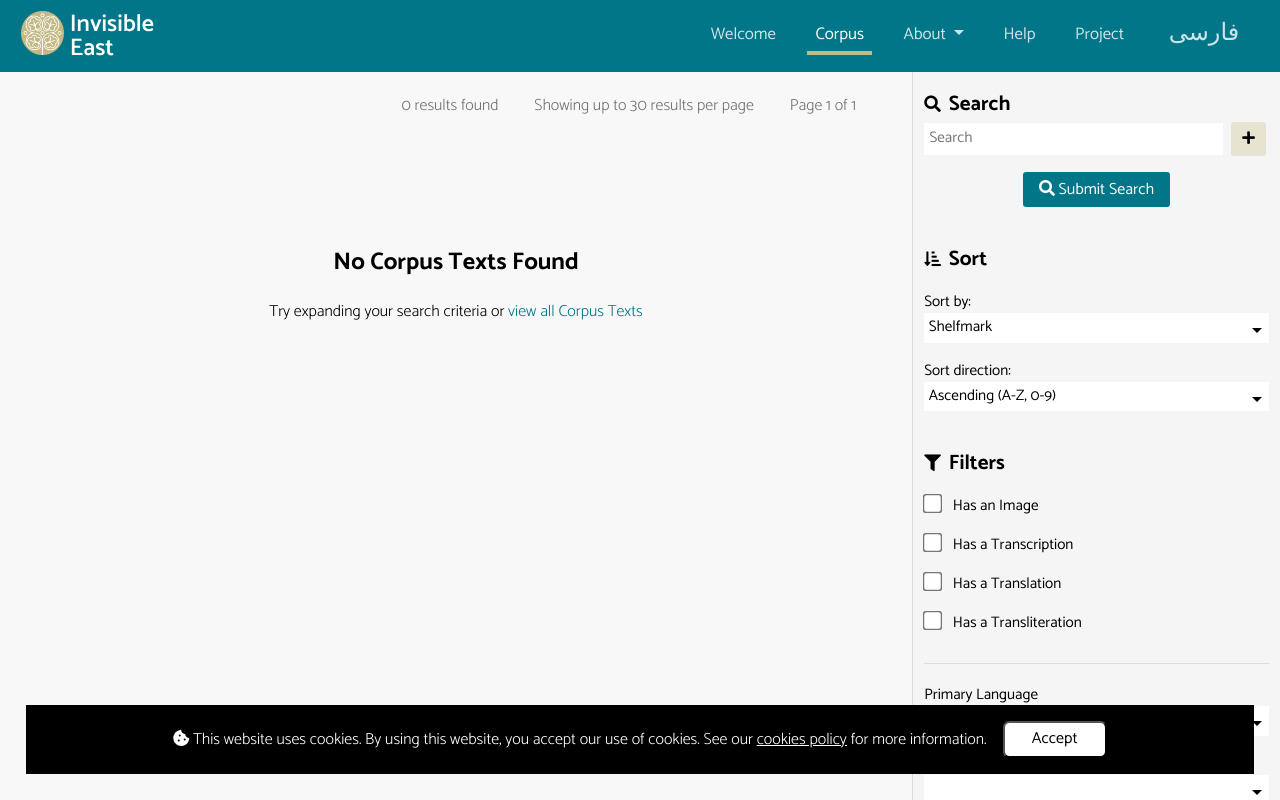
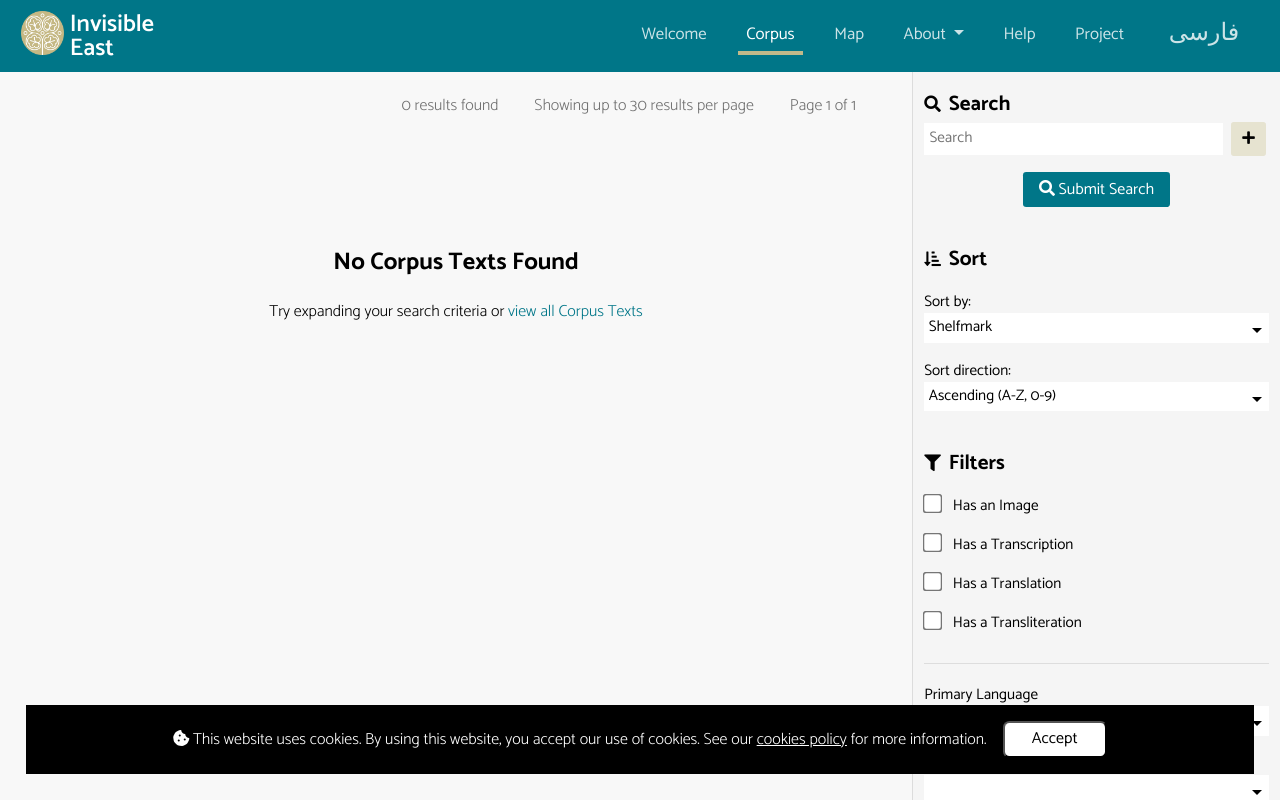
Before and after one commit to invisibleeast/invisible-east-website, a Django app: page /corpus/ in a window 1280 px wide. Run offline with Django 4.2, Linux system fonts and the light colour scheme; data that the repository does not hold is empty; parts of the project's set-up code (start-up, migrations or seed data) failed here and were passed over.

Commit message:
added maps

```diff
--- a/django/core/static/css/custom.css
+++ b/django/core/static/css/custom.css
@@ -1383,6 +1383,15 @@ main section {
     display: block;
 }
 
+/* ---------- Map ---------- */
+
+#corpus-map-iframe {
+    width: 95vw;
+    margin: 3em auto;
+    height: 80vh;
+    display: block;
+}
+
 /* ---------- Help ---------- */
 
 #help-list-head-search {
--- a/django/core/templates/base.html
+++ b/django/core/templates/base.html
@@ -77,8 +77,14 @@
                     </li>
                     <!-- Corpus -->
                     <li class="nav-item">
-                        <a class="nav-link{% if "/corpus/" in request.path %} active{% endif %}" href="{% url 'corpus:text-list' %}">
+                        <a class="nav-link{% if "/corpus/" in request.path and '/corpus/map' not in request.path %} active{% endif %}" href="{% url 'corpus:text-list' %}">
                             Corpus
+                        </a>
+                    </li>
+                    <!-- Map -->
+                    <li class="nav-item">
+                        <a class="nav-link{% if "/corpus/map" in request.path %} active{% endif %}" href="{% url 'corpus:map' %}">
+                            Map
                         </a>
                     </li>
                     <!-- About -->
--- a/django/corpus/admin.py
+++ b/django/corpus/admin.py
@@ -122,9 +122,9 @@ class SlTextFolioTagAdminView(GenericSlAdminView):
     """
     Customise the SlTextFolioTag, in addition to GenericSlAdminView
     """
-    list_display = ('id', 'name', 'category')
+    list_display = ('name', 'category', 'latitude', 'longitude')
     list_filter = ('category',)
-    search_fields = ('id', 'name', 'category__name')
+    search_fields = ('name', 'category__name')
 
 
 #
--- a/django/corpus/models.py
+++ b/django/corpus/models.py
@@ -286,6 +286,11 @@ class SlTextFolioTag(SlAbstract):
     A tag of terms found in text folios
     """
     category = models.ForeignKey('SlTextFolioTagCategory', on_delete=models.RESTRICT, related_name='tags')
+    latitude = models.CharField(max_length=255, blank=True, null=True, help_text='Use if this tag can be located on a map (e.g. is a toponym)')
+    longitude = models.CharField(max_length=255, blank=True, null=True, help_text='Use if this tag can be located on a map (e.g. is a toponym)')
+
+    class Meta:
+        ordering = ['category__name', 'name', 'id']
 
 
 class SlM2MPersonToPersonRelationshipType(SlAbstract):
--- a/django/corpus/urls.py
+++ b/django/corpus/urls.py
@@ -14,5 +14,8 @@ urlpatterns = [
 
     # TextFolioTransLineDrawnOnImage
     path('textfoliotranslinedrawnonimage/manage/', views.TextFolioTransLineDrawnOnImageManageView.as_view(), name='textfoliotranslinedrawnonimage-manage'),
-    path('textfoliotranslinedrawnonimage/failed/', views.TextFolioTransLineDrawnOnImageFailedTemplateView.as_view(), name='textfoliotranslinedrawnonimage-failed')
+    path('textfoliotranslinedrawnonimage/failed/', views.TextFolioTransLineDrawnOnImageFailedTemplateView.as_view(), name='textfoliotranslinedrawnonimage-failed'),
+
+    # Map
+    path('map', views.MapTemplateView.as_view(), name='map'),
 ]
--- a/django/corpus/views.py
+++ b/django/corpus/views.py
@@ -735,3 +735,11 @@ class TextFolioTransLineDrawnOnImageFailedTemplateView(TemplateView):
     """
 
     template_name = 'corpus/textfoliotranslinedrawnonimage-failed.html'
+
+
+class MapTemplateView(TemplateView):
+    """
+    Class based view to show a template that includes an embedded map of the data
+    """
+
+    template_name = 'corpus/map.html'
```
Also changed, not shown: django/corpus/templates/corpus/map.html (added, +10 -0 lines), django/corpus/templates/corpus/text-detail.html (+0 -8 lines), django/corpus/migrations/0001_initial.py.
